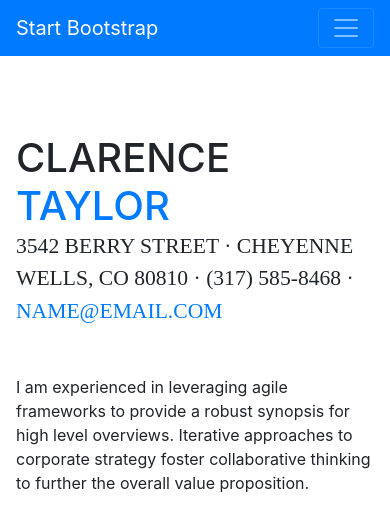
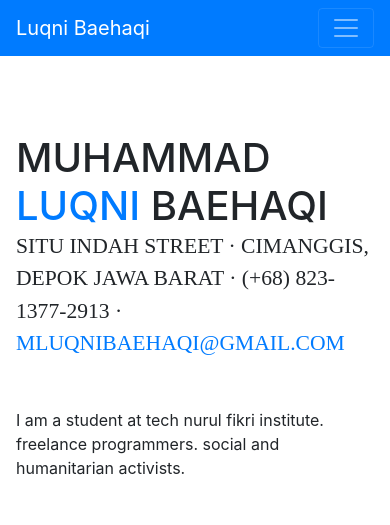
Before and after one commit to luqni/luqni.github.io, a website with bundled scripts: page index.html in a window 390 px wide. Shown: the top 525 px of the page. Built offline with nearby package versions, Linux system fonts and the light colour scheme; a web font is replaced by a local one.

Commit message:
second commit

```diff
--- a/index.html
+++ b/index.html
@@ -8,7 +8,7 @@
     <meta name="description" content="">
     <meta name="author" content="">
 
-    <title>Resume - Start Bootstrap Theme</title>
+    <title>Resume - M.Luqni Baehaqi</title>
 
     <!-- Bootstrap core CSS -->
     <link href="vendor/bootstrap/css/bootstrap.min.css" rel="stylesheet">
@@ -29,7 +29,7 @@
 
     <nav class="navbar navbar-expand-lg navbar-dark bg-primary fixed-top" id="sideNav">
       <a class="navbar-brand js-scroll-trigger" href="#page-top">
-        <span class="d-block d-lg-none">Start Bootstrap</span>
+        <span class="d-block d-lg-none">Luqni Baehaqi</span>
         <span class="d-none d-lg-block">
           <img class="img-fluid img-profile rounded-circle mx-auto mb-2" src="img/profile.jpg" alt="">
         </span>
@@ -65,16 +65,17 @@
 
       <section class="resume-section p-3 p-lg-5 d-flex d-column" id="about">
         <div class="my-auto">
-          <h1 class="mb-0">Clarence
-            <span class="text-primary">Taylor</span>
+          <h1 class="mb-0">Muhammad
+            <span class="text-primary">Luqni</span>
+            Baehaqi
           </h1>
-          <div class="subheading mb-5">3542 Berry Street · Cheyenne Wells, CO 80810 · (317) 585-8468 ·
-            <a href="mailto:name@email.com">name@email.com</a>
+          <div class="subheading mb-5"> Situ Indah Street · Cimanggis, Depok Jawa Barat · (+68) 823-1377-2913 ·
+            <a href="mailto:mluqnibaehaqi@gmail.com">mluqnibaehaqi@gmail.com</a>
           </div>
-          <p class="mb-5">I am experienced in leveraging agile frameworks to provide a robust synopsis for high level overviews. Iterative approaches to corporate strategy foster collaborative thinking to further the overall value proposition.</p>
+          <p class="mb-5">I am a student at tech nurul fikri institute. freelance programmers. social and humanitarian activists.</p>
           <ul class="list-inline list-social-icons mb-0">
             <li class="list-inline-item">
-              <a href="#">
+              <a href="https://www.facebook.com/luqni.anspirgan">
                 <span class="fa-stack fa-lg">
                   <i class="fa fa-circle fa-stack-2x"></i>
                   <i class="fa fa-facebook fa-stack-1x fa-inverse"></i>
@@ -82,7 +83,7 @@
               </a>
             </li>
             <li class="list-inline-item">
-              <a href="#">
+              <a href="https://twitter.com/Luqnibaehaqi?lang=id">
                 <span class="fa-stack fa-lg">
                   <i class="fa fa-circle fa-stack-2x"></i>
                   <i class="fa fa-twitter fa-stack-1x fa-inverse"></i>
@@ -90,7 +91,7 @@
               </a>
             </li>
             <li class="list-inline-item">
-              <a href="#">
+              <a href="https://www.linkedin.com/in/muhammad-luqni-baehaqi-048a4210a/">
                 <span class="fa-stack fa-lg">
                   <i class="fa fa-circle fa-stack-2x"></i>
                   <i class="fa fa-linkedin fa-stack-1x fa-inverse"></i>
@@ -98,7 +99,7 @@
               </a>
             </li>
             <li class="list-inline-item">
-              <a href="#">
+              <a href="https://github.com/luqni">
                 <span class="fa-stack fa-lg">
                   <i class="fa fa-circle fa-stack-2x"></i>
                   <i class="fa fa-github fa-stack-1x fa-inverse"></i>
```
Also changed, not shown: img/profile.jpg, img/profile1.jpg (added).
